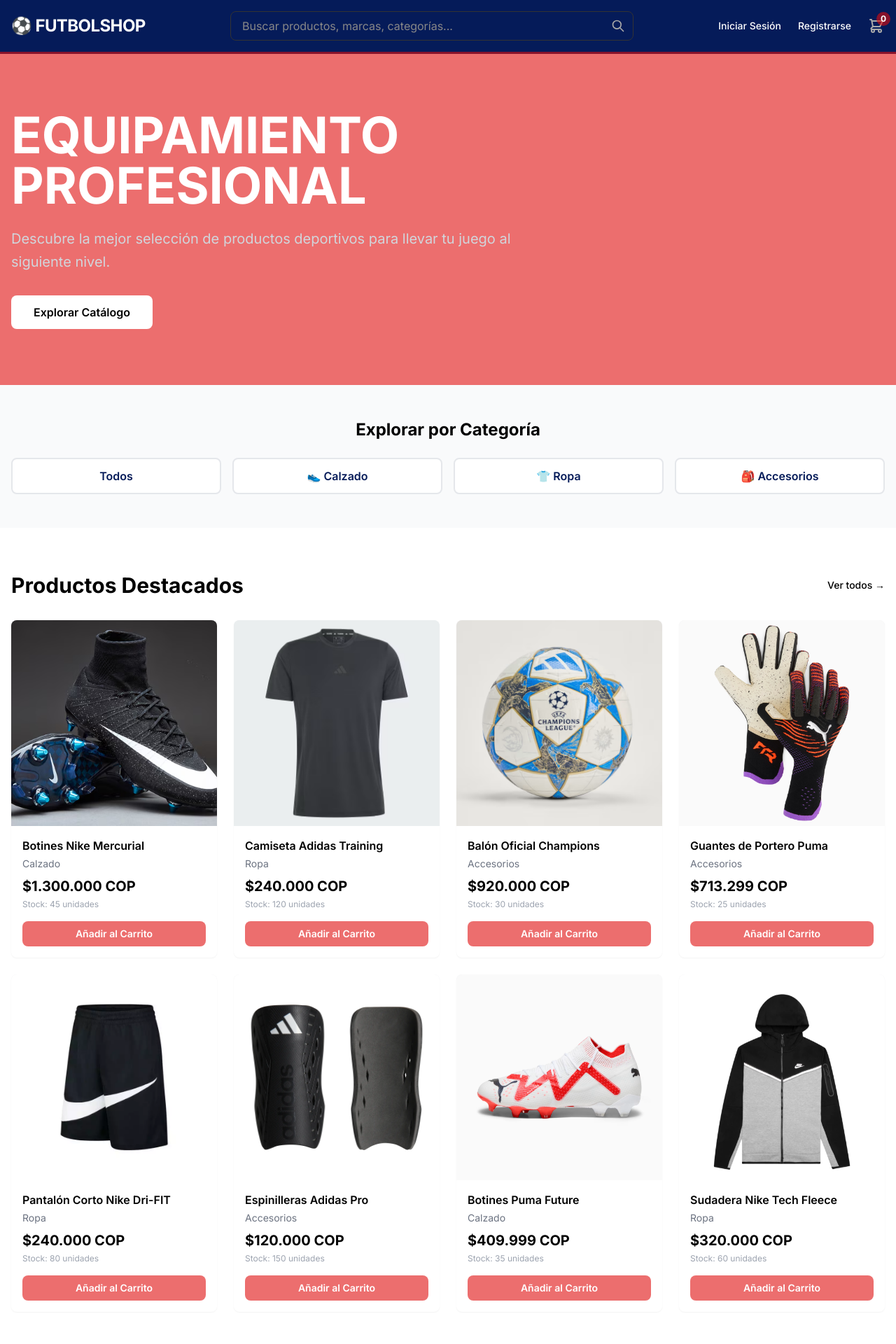
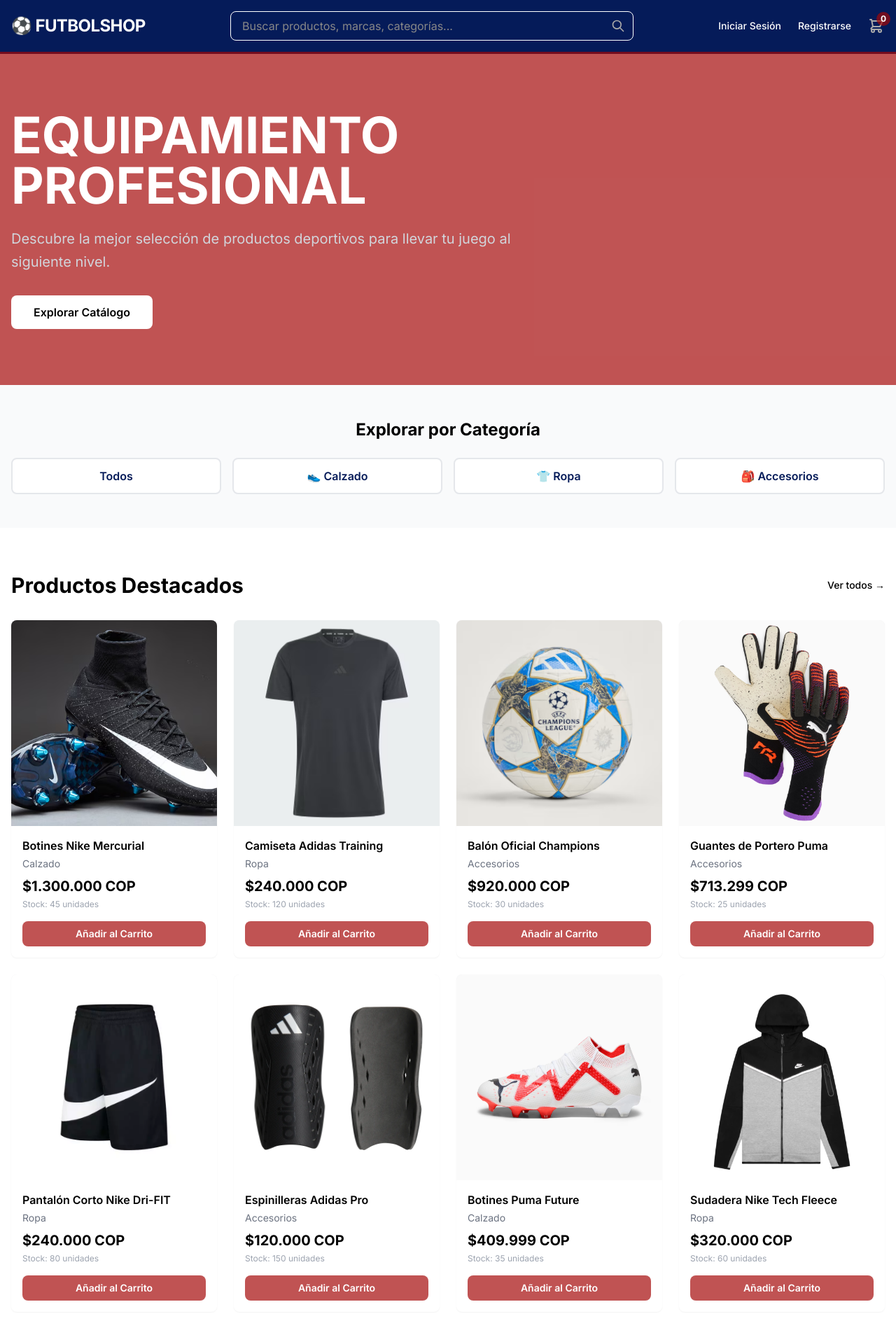
Before and after one commit to Diego1777777777/ecomerce-render, a PHP site: page /index.php in a window 1280 px wide. Shown: the top 1920 px of the page at 70% size. Run offline with PHP 8.4, Linux system fonts and the light colour scheme; data comes from the database, SQL or seed files in the repository; some libraries are stand-ins or nearby versions.

Commit message:
Nuevo estilo deportivo rojo azul negro

```diff
--- a/assets/css/style.css
+++ b/assets/css/style.css
@@ -5,8 +5,8 @@
 @import url('https://fonts.googleapis.com/css2?family=Bebas+Neue&family=Inter:wght@400;500;600;700;800&display=swap');
 
 :root {
-    --color-red:     #df0c0c98;
-    --color-red-dark:#b91c1c;
+    --color-red:     #a40707b0;
+    --color-red-dark:#bb1212da;
     --color-blue:    #1d3fae;
     --color-blue-dark:#1e3a8a;
     --color-bluep:   #051b59;
@@ -52,7 +52,7 @@ header .logo-text {
 
 header input {
     background: var(--color-bluep) !important;
-    border-color: #333 !important;
+    border-color: white !important;
     color: white !important;
 }
 
```
